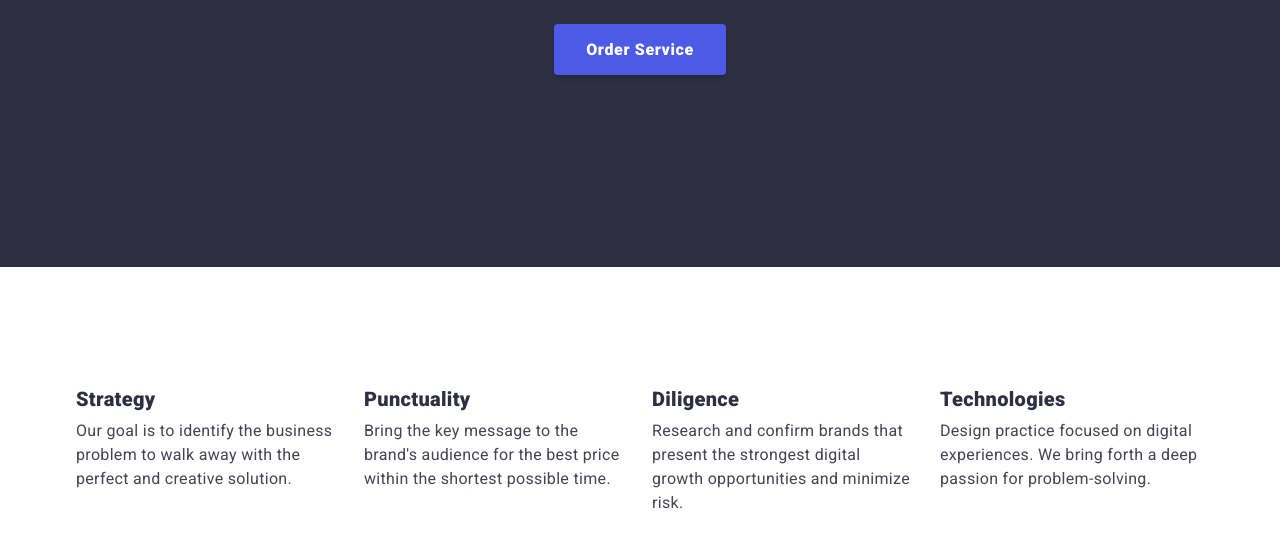
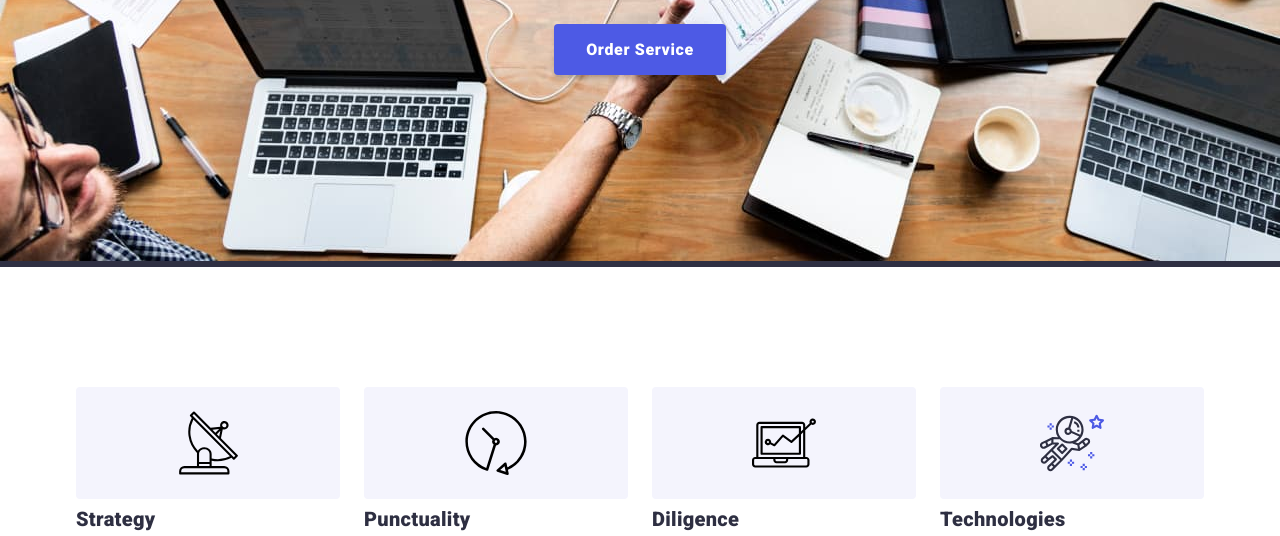
Before and after one commit to AlexTkachenkoFullstack/goit-markup-hw-04, a plain HTML site: page index.html in a window 1280 px wide. Shown: the part 411-947 px from the top of the page. Drawn offline with nearby package versions, Linux system fonts and the light colour scheme.

Commit message:
Started Homwork 4

```diff
--- a/css/styles.css
+++ b/css/styles.css
@@ -213,10 +213,9 @@ margin-right:77px;
   padding-bottom: 192px;
 
   background-color: var(--title-text-color);
-}
 
-.hero-container{
-
+    background-image: url("../images/index-background.jpg");
+      background-repeat: no-repeat;
 }
 
 .hero-title {
@@ -289,6 +288,24 @@ margin-right:24px;
 
 .container-quality-item{
   max-width: 264px;
+}
+
+.quality-icon{
+  width: 100%;
+  height: 112px;
+
+  background-color: var(--team-background-color);
+
+  display:flex;
+ margin-bottom: 8px;
+ padding: auto;
+border-radius: 4px;
+align-items: center;
+justify-content: center;
+}
+
+.quality-svg{
+
 }
 
 .quality-name {
--- a/index.html
+++ b/index.html
@@ -55,6 +55,11 @@
         <ul class="quality-list list">
             <li class="quality-item">
               <div class="container-quality-item">
+                <div class="quality-icon">
+                  <svg class="quality-svg" width="59px" height="64px">
+                    <use href="./images/symbol-defs.svg#icon-strategy"></use>
+                  </svg>
+                </div>
                 <h3 class="quality-name">Strategy</h3>
                 <p class="quality-description">
                 Our goal is to identify the business problem to walk away with the perfect and
@@ -62,8 +67,14 @@
               </p>
               </div>
             </li>
+
             <li class="quality-item">
               <div class="container-quality-item">
+                <div class="quality-icon">
+                  <svg class="quality-svg" width="62px" height="64px">
+                    <use href="./images/symbol-defs.svg#icon-punctuality" ></use>
+                  </svg>
+                </div>
                 <h3 class="quality-name">Punctuality</h3>
                 <p class="quality-description">
                 Bring the key message to the brand's audience for the best price within the shortest
@@ -74,6 +85,11 @@
             </li>
             <li class="quality-item">
               <div class="container-quality-item">
+                <div class="quality-icon">
+                  <svg class="quality-svg" width="64px" height="50px">
+                    <use href="./images/symbol-defs.svg#icon-diligence" ></use>
+                  </svg>
+                </div>
                 <h3 class="quality-name">Diligence</h3>
               <p class="quality-description">
                 Research and confirm brands that present the strongest digital growth opportunities
@@ -83,6 +99,11 @@
             </li>
             <li class="quality-item">
               <div class="container-quality-item">
+                <div class="quality-icon">
+                  <svg class="quality-svg" width="64px" height="64px">
+                    <use href="./images/symbol-defs.svg#icon-technologies"></use>
+                  </svg>
+                </div>
                 <h3 class="quality-name">Technologies</h3>
               <p class="quality-description">
                 Design practice focused on digital experiences. We bring forth a deep passion for
```
Also changed, not shown: images/icon-company-fifth.svg (added), images/icon-company-first.svg (added), images/icon-company-fourth.svg (added), images/icon-company-second.svg (added), images/icon-company-seventh.svg (added), images/icon-company-sixth.svg (added), images/icon-company-third.svg (added), images/icon-diligence.svg (added), images/icon-facebook.svg (added), images/icon-instagram.svg (added), images/icon-linkedin.svg (added), images/icon-punctuality.svg (added), images/icon-strategy.svg (added), images/icon-technologies.svg (added), 3 more files.
